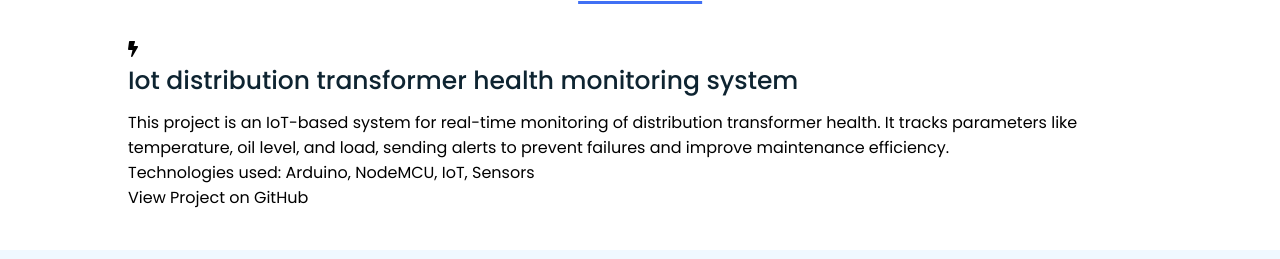
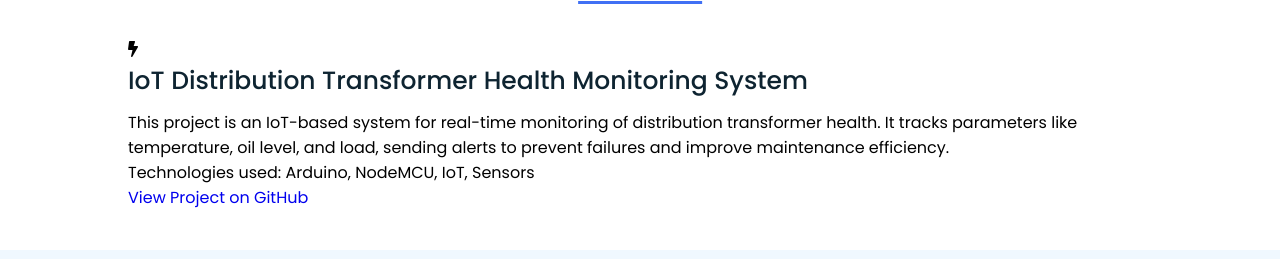
Before and after one commit to satyashiv-jha/portfolio, a plain HTML site: page index.html in a window 1280 px wide. Shown: the part 2219-2478 px from the top of the page. Drawn offline with Linux system fonts and the light colour scheme.

Commit message:
Update index.html

```diff
--- a/index.html
+++ b/index.html
@@ -48,7 +48,9 @@
           <div class="text-four">From Nepal</div>
         </div>
         <div class="button">
+           <a href="#contact">
           <button>Hire Me</button>
+           </a>
         </div>
       </div>
     </section>
@@ -127,11 +129,11 @@
             <div class="icon">
                 <i class="fas fa-bolt"></i>
             </div>
-            <div class="topic">Iot distribution transformer health monitoring system</div>
+            <div class="topic">IoT Distribution Transformer Health Monitoring System</div>
             <p>
             <p>This project is an IoT-based system for real-time monitoring of distribution transformer health. It tracks parameters like temperature, oil level, and load, sending alerts to prevent failures and improve maintenance efficiency.</p>
             <span>Technologies used: Arduino, NodeMCU, IoT, Sensors</span><br>
-              <a href="https://github.com/satshiv/IOT-Distribution-Transformer-Health-Monitoring-System" target="_blank"></a>
+              <a href="https://github.com/satshiv/IOT-Distribution-Transformer-Health-Monitoring-System" target="_blank">
               View Project on GitHub
               </a>
             </p>
```
